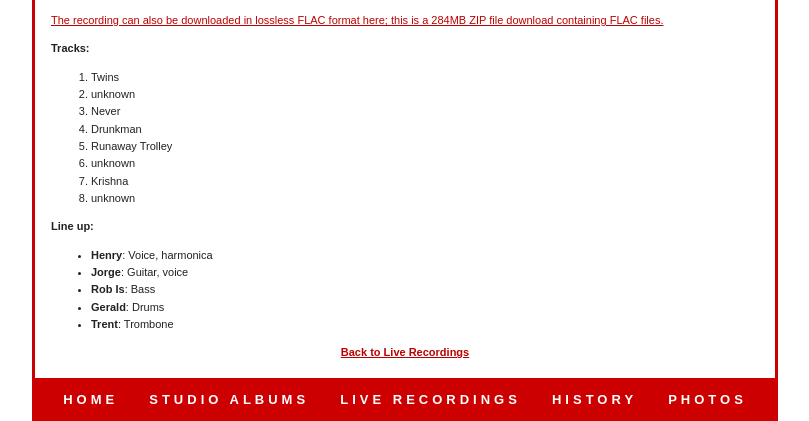
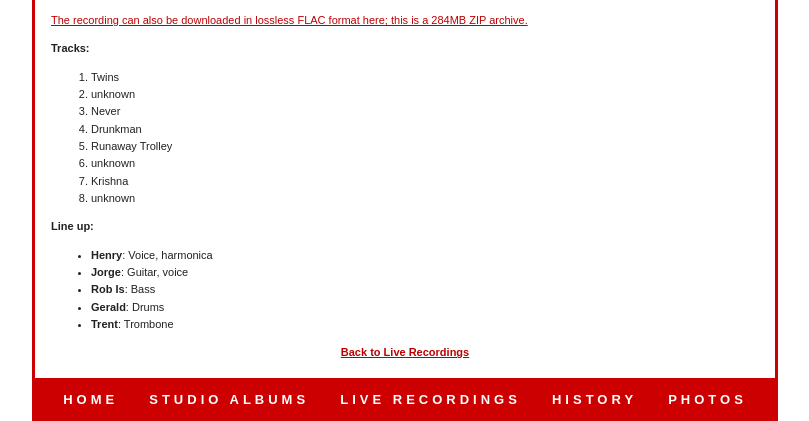
Before and after one commit to Ligushka/ligushka.github.io, a Jekyll site: the page built from _live/89.md, in a window 1280 px wide, cut to the strip 777-1198 px from the top of the page. Shown: the whole strip, without its empty margins (235-1044 px from the left). Built offline with Jekyll 4.4.1, drawn with Linux system fonts in a browser that asks for light colours; nearby versions of some CDN libraries.

Commit message:
minor text tweaks

```diff
--- a/_includes/navigation.html
+++ b/_includes/navigation.html
@@ -1,5 +1,5 @@
 <nav id="navbar">
     {% for item in site.data.navigation %}
-      <a href="{{ item.link }}" {% if page.url == item.link %}class="currentpage"{% endif %}>{{ item.name | upcase }}</a>
+      <a href="{{ item.link }}"{% if page.url == item.link %}class="currentpage"{% endif %}>{{ item.name | upcase }}</a>
     {% endfor %}
   </nav>
--- a/_layouts/studio.html
+++ b/_layouts/studio.html
@@ -23,8 +23,6 @@ layout: default
             </div>
         {% endif %}
 
-        <!-- {% include tracklist.html %} -->
-
         {% if page.audiourl %}
             {% include playlist.html %}
             <script src="/assets/js/playlist.js"></script>
--- a/_live/89.md
+++ b/_live/89.md
@@ -34,4 +34,4 @@ You can listen to this recording in full on YouTube:
 <iframe width="560" height="315" style="border: 0px;" src="https://www.youtube.com/embed/KsSK72H171M?si=-q_5j-2xn9oyTYIu" title="YouTube video player" allow="accelerometer; autoplay; clipboard-write; encrypted-media; gyroscope; picture-in-picture; web-share" allowfullscreen></iframe>
 </div>
 
-[The recording can also be downloaded in lossless FLAC format here; this is a 284MB ZIP file download containing FLAC files.](https://media.dmlive.wiki/downloads/ttu/Live%20At%20The%20Hogsbreath.zip)
+[The recording can also be downloaded in lossless FLAC format here; this is a 284MB ZIP archive.](https://media.dmlive.wiki/downloads/ttu/Live%20At%20The%20Hogsbreath.zip)
--- a/index.html
+++ b/index.html
@@ -13,7 +13,7 @@ title: The Tone Unknown
             What we do know is that for seven glorious years, six line-ups,
             four studio recordings and hundreds of live shows, The Tone Unknown
             rocked Gainesville, Florida with its unique brand of high energy,
-            fat grooved original music.
+            fat-grooved original music.
             <br>
             <br>
             This web site has been built so that the music (and some of the
```
